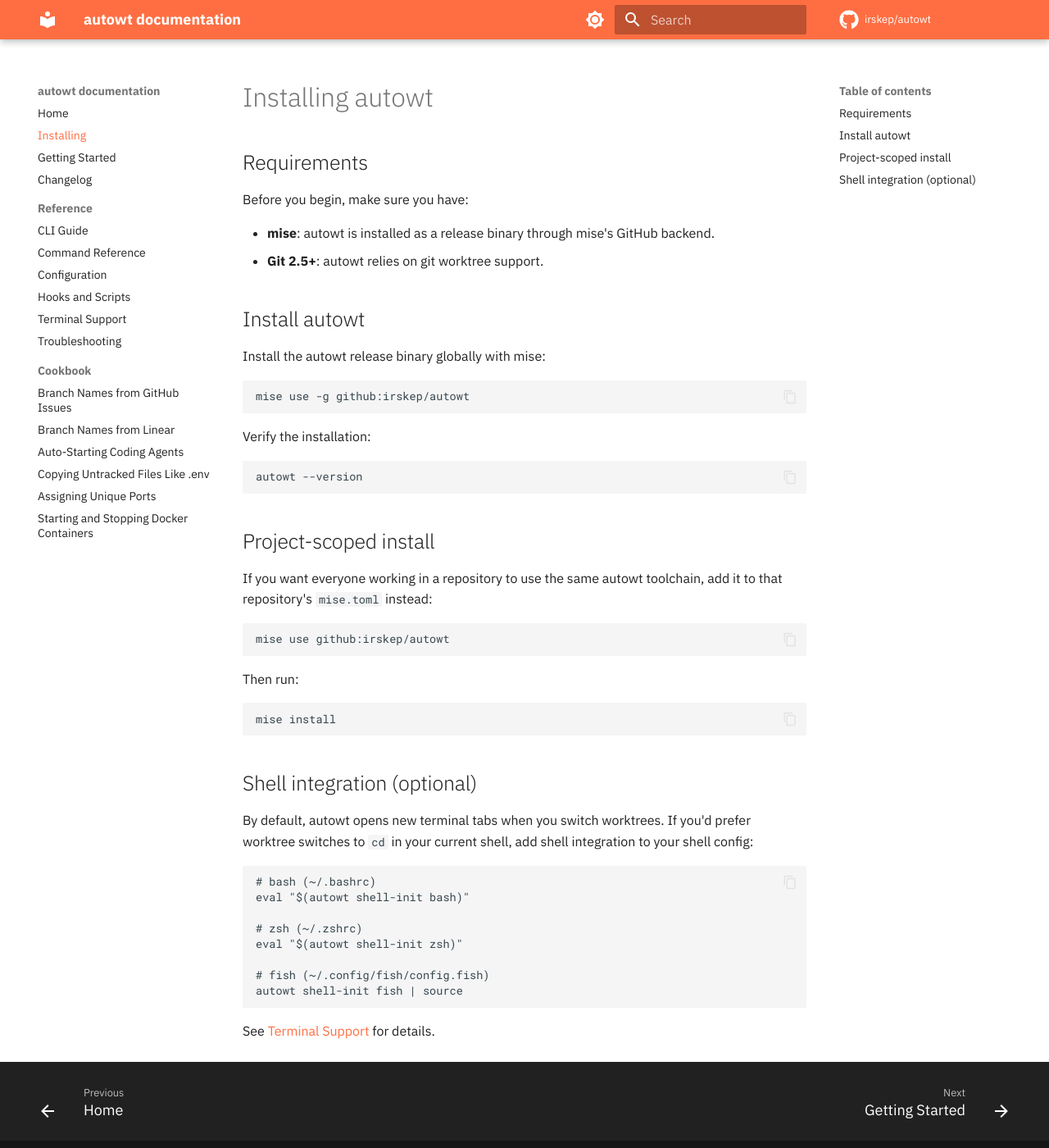
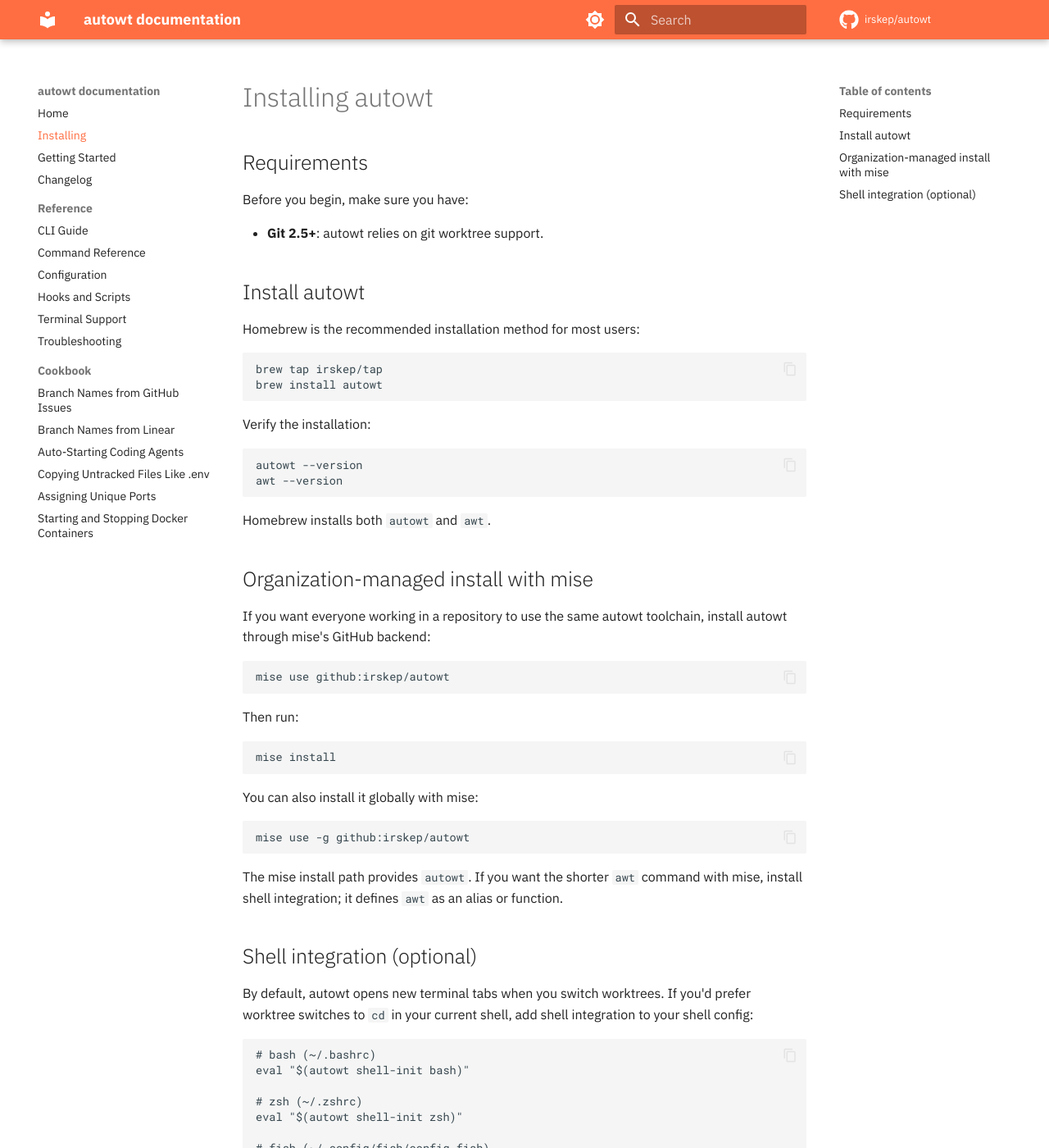
Before and after one commit to irskep/autowt, an MkDocs documentation site: the page built from docs/install.md, in a window 1280 px wide and 1400 px high. Shown: the whole window at 82% size. Built offline with MkDocs 1.6.1 and Material for MkDocs 9.7.7, drawn with Linux system fonts in a browser that asks for light colours; comment, search, counter and statistics services are not loaded; the version menu is left out.

Commit message:
Update installation docs for Homebrew

````diff
--- a/docs/install.md
+++ b/docs/install.md
@@ -4,26 +4,29 @@
 
 Before you begin, make sure you have:
 
--   **mise**: autowt is installed as a release binary through mise's GitHub backend.
 -   **Git 2.5+**: autowt relies on git worktree support.
 
 ## Install autowt
 
-Install the autowt release binary globally with mise:
+Homebrew is the recommended installation method for most users:
 
 ```bash
-mise use -g github:irskep/autowt
+brew tap irskep/tap
+brew install autowt
 ```
 
 Verify the installation:
 
 ```bash
 autowt --version
+awt --version
 ```
 
-## Project-scoped install
+Homebrew installs both `autowt` and `awt`.
 
-If you want everyone working in a repository to use the same autowt toolchain, add it to that repository's `mise.toml` instead:
+## Organization-managed install with mise
+
+If you want everyone working in a repository to use the same autowt toolchain, install autowt through mise's GitHub backend:
 
 ```bash
 mise use github:irskep/autowt
@@ -34,6 +37,14 @@
 ```bash
 mise install
 ```
+
+You can also install it globally with mise:
+
+```bash
+mise use -g github:irskep/autowt
+```
+
+The mise install path provides `autowt`. If you want the shorter `awt` command with mise, install shell integration; it defines `awt` as an alias or function.
 
 ## Shell integration (optional)
 
````
Also changed, not shown: CHANGELOG.md (+7 -4 lines), README.md (+3 -2 lines), docs/clireference.md (+3 -1 lines), docs/index.md (+3 -2 lines), docs/terminalsupport.md (+2 -0 lines), internal/docs/generated/autowt.txt (+37 -20 lines), 1 other file.
